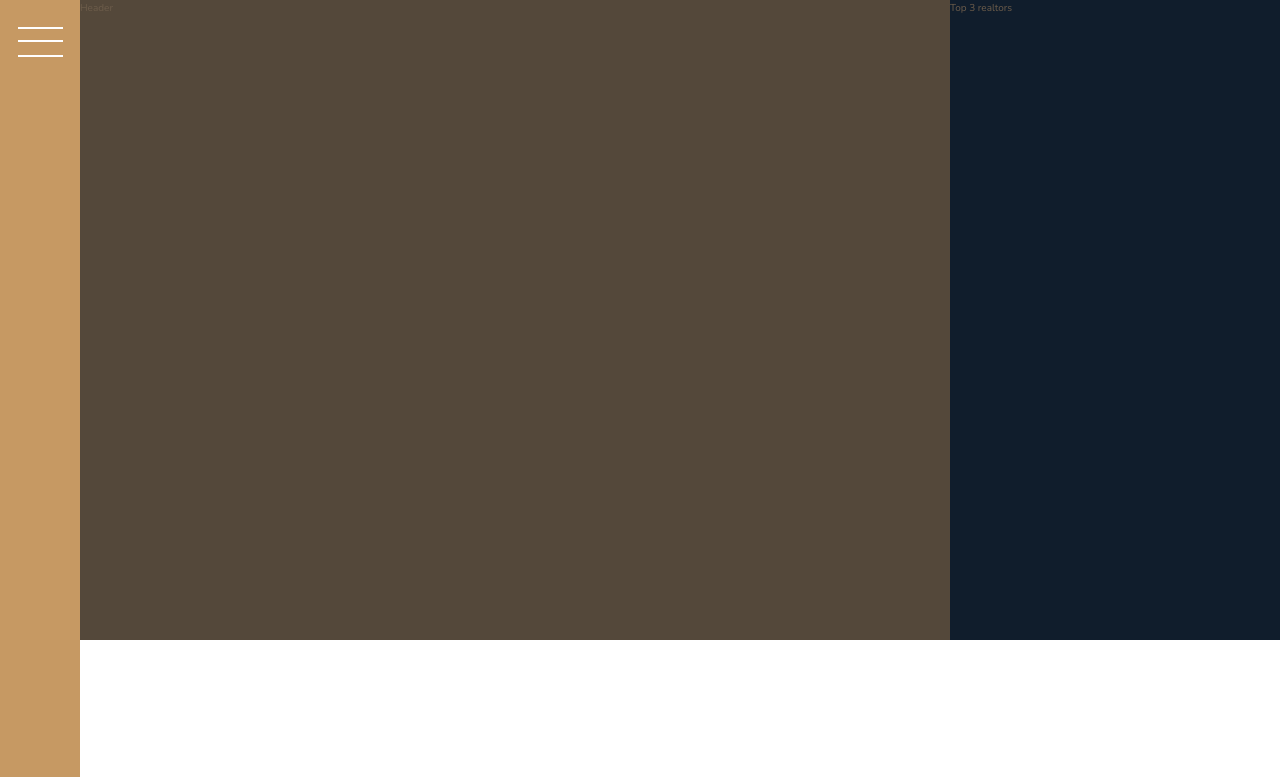
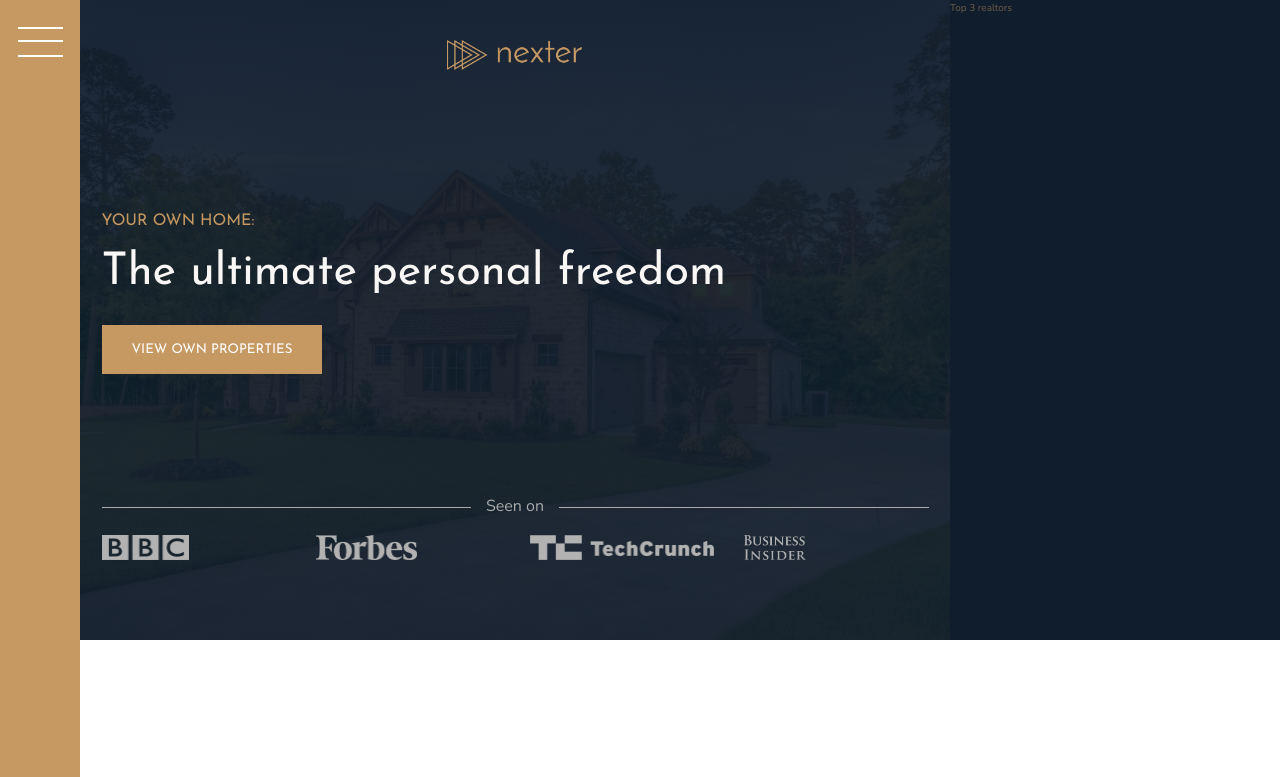
Before and after one commit to linhpt/nexter, a website: page index.html in a window 1280 px wide. Shown: the top 777 px of the page. Drawn offline with nearby package versions, Linux system fonts and the light colour scheme.

Commit message:
completed header section

```diff
--- a/index.html
+++ b/index.html
@@ -17,7 +17,17 @@
         </div>
 
         <header class="header">
-            Header
+            <img src="img/logo.png" alt="Nexter logo" class="header__logo">
+            <h3 class="heading-3">Your own home:</h3>
+            <h1 class="heading-1">The ultimate personal freedom</h1>
+            <button class="btn header__btn">View own properties</button>
+            <div class="header__seenon-text">Seen on</div>
+            <div class="header__seenon-logos">
+                <img src="img/logo-bbc.png" alt="Seenon logo 1">
+                <img src="img/logo-forbes.png" alt="Seenon logo 1">
+                <img src="img/logo-techcrunch.png" alt="Seenon logo 1">
+                <img src="img/logo-bi.png" alt="Seenon logo 1">
+            </div>
         </header>
 
         <div class="realtors">
--- a/sass/_header.scss
+++ b/sass/_header.scss
@@ -1,4 +1,54 @@
 .header {
     background-color: $color-grey-dark-1;
     grid-column: full-start / col-end 6;
+    background-image: linear-gradient(rgba($color-secondary, .93), rgba($color-secondary, .93)), url(../img/hero.jpeg);
+    background-size: cover;
+    background-position: center;
+    padding: 8rem;
+    padding-top: 4rem;
+
+    display: grid;
+    grid-template-rows: 1fr min-content 6rem 1fr;
+    grid-template-columns: max-content;
+    grid-row-gap: 1.5rem;
+    justify-content: center;
+
+    &__logo {
+        height: 3rem;
+        justify-self: center;
+    }
+
+    &__seenon-text {
+        display: grid;
+        grid-template-columns: 1fr max-content 1fr;
+        grid-column-gap: 1.5rem;
+        align-items: center;
+        font-size: 1.6rem;
+        color: $color-grey-light-2;
+
+        &::before,
+        &::after {
+            content: "";
+            height: 1px;
+            display: block;
+            background-color: currentColor;
+        }
+    }
+
+    &__btn {
+        align-self: start;
+        justify-self: start;
+    }
+
+    &__seenon-logos {
+        display: grid;
+        grid-template-columns: repeat(4, 1fr);
+        grid-column-gap: 3rem;
+        justify-content: center;
+
+        img {
+            height: 2.5rem;
+            filter: brightness(70%);
+        }
+    }
 }
--- a/sass/_typography.scss
+++ b/sass/_typography.scss
@@ -5,6 +5,9 @@
 
 .heading-1 {
     @extend %heading;
+    font-size: 4.5rem;
+    color: $color-grey-light-1;
+    line-height: 1;
 }
 
 .heading-2 {
```
Also changed, not shown: css/style.css.
